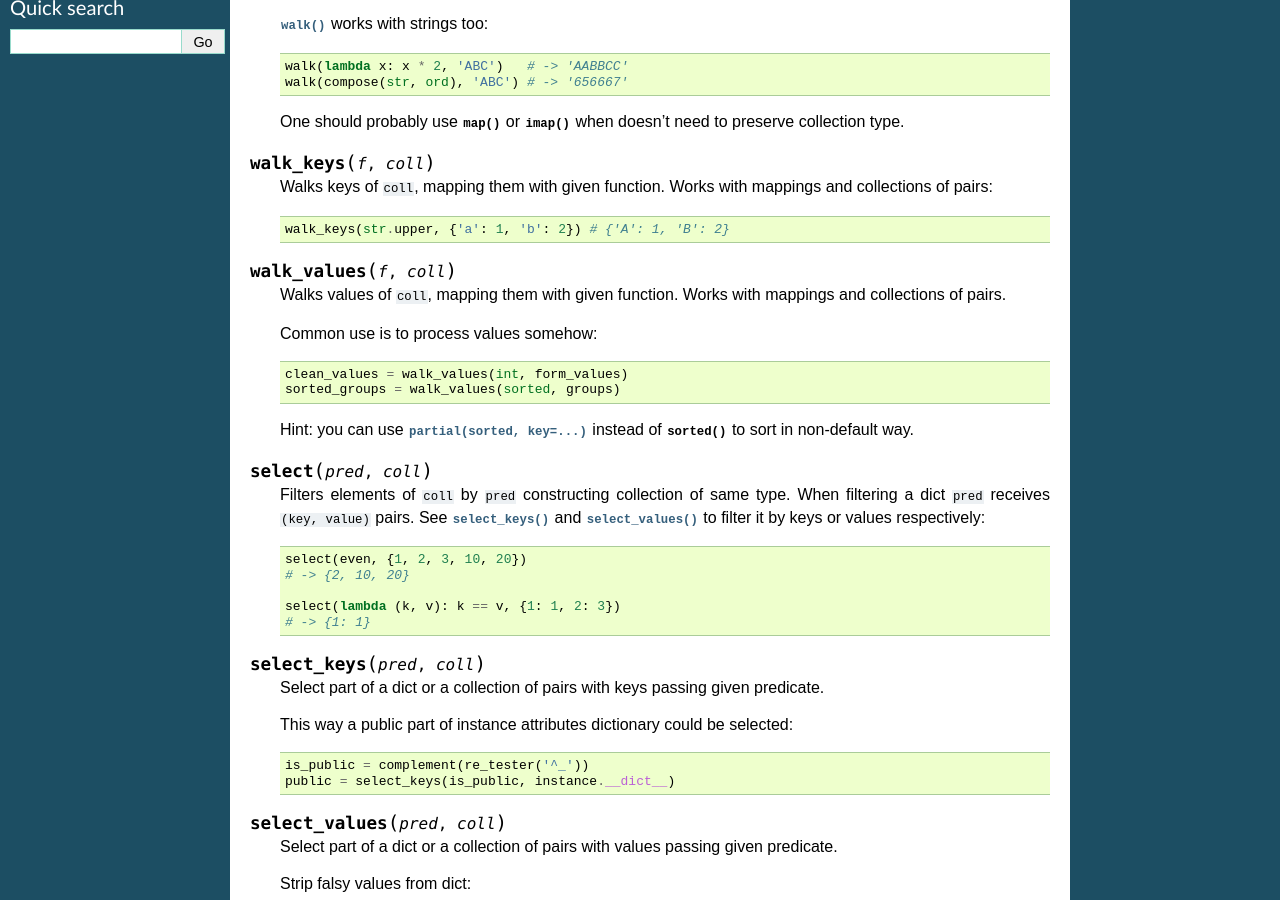
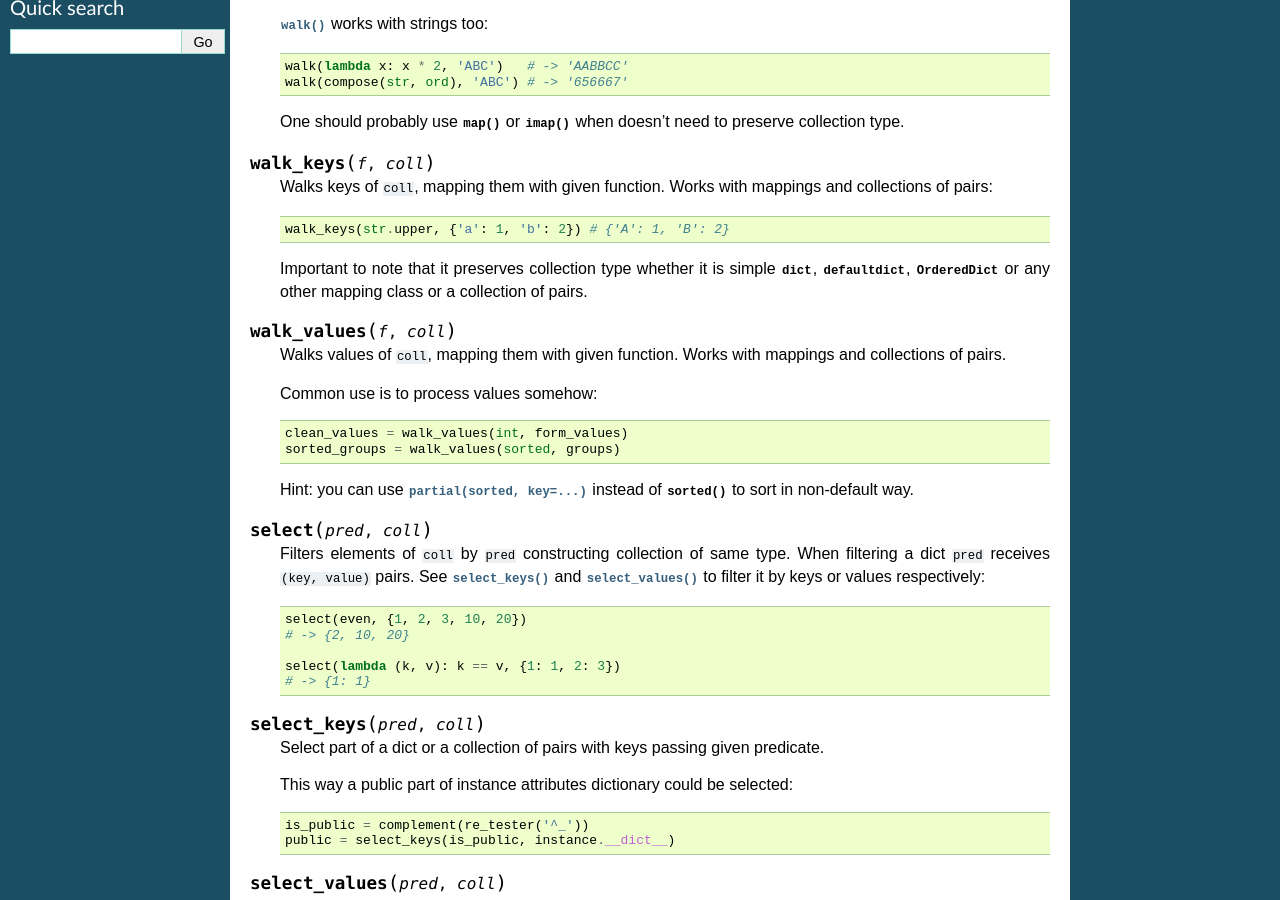
Before and after one commit to Jamaal224/funcy, a Sphinx documentation site: the page built from docs/colls.rst, in a window 1280 px wide and 900 px high, scrolled down 767 px. Built offline with Sphinx 7.4.7, drawn with Linux system fonts in a browser that asks for light colours; pages that are not in the unit, such as notebooks, are missing from menus.

Commit message:
Notes about preserving type by walk*()

```diff
--- a/docs/colls.rst
+++ b/docs/colls.rst
@@ -50,6 +50,8 @@ Transform and select
 
     One should probably use :func:`map` or :func:`~itertools.imap` when doesn't need to preserve collection type.
 
+    .. note about constructor interface?
+
 .. function:: walk_keys(f, coll)
 
     Walks keys of ``coll``, mapping them with given function. Works with mappings and collections of pairs::
@@ -57,7 +59,7 @@ Transform and select
         walk_keys(str.upper, {'a': 1, 'b': 2}) # {'A': 1, 'B': 2}
 
 
-    .. :class:`dicts <dict>`, :class:`defaultdicts <collections.defaultdict>`
+    Important to note that it preserves collection type whether it is simple :class:`dict`, :class:`~collections.defaultdict`, :class:`~collections.OrderedDict` or any other mapping class or a collection of pairs.
 
 .. function:: walk_values(f, coll)
 
```
